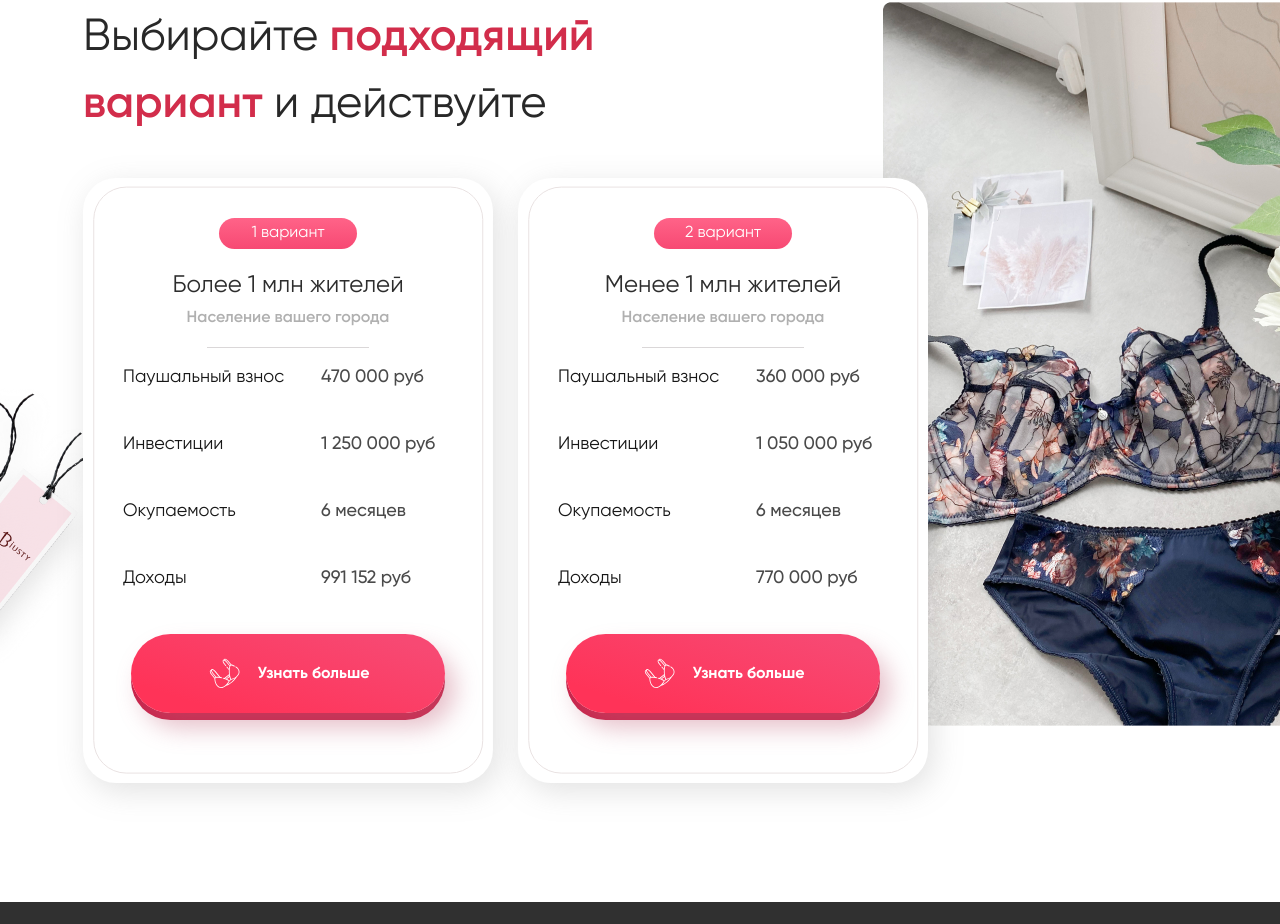
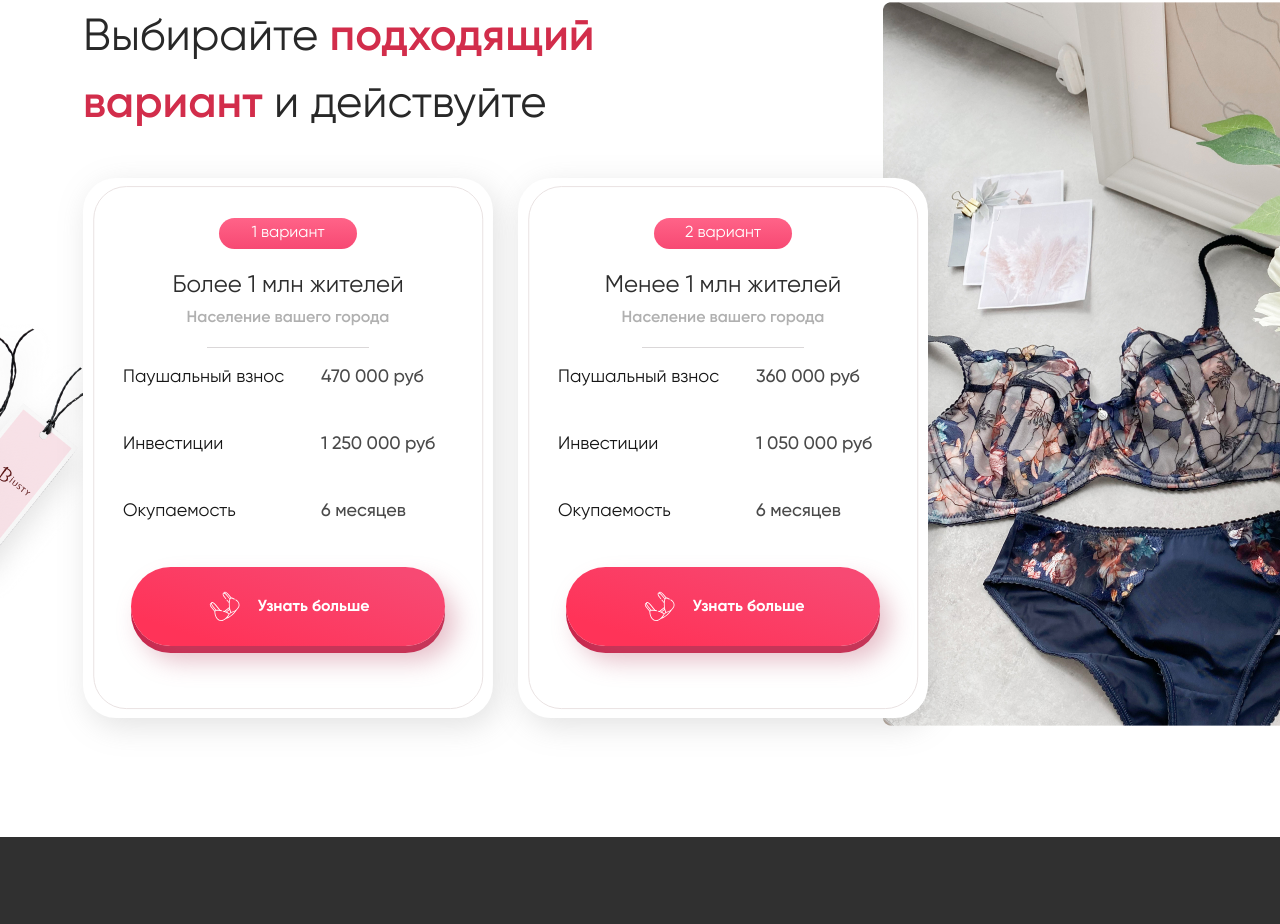
Before and after one commit to rnbelov96/biusty, a website built with webpack: page src/index.html in a window 1280 px wide. Shown: the part 8278-9202 px from the top of the page. Built offline with nearby package versions, Linux system fonts and the light colour scheme.

Commit message:
Убирает пункт "Доходы"

```diff
--- a/src/index.html
+++ b/src/index.html
@@ -1094,10 +1094,6 @@
                   <div class="formats__numbers-label">Окупаемость</div>
                   <div class="formats__numbers-digit">6 месяцев</div>
                 </div>
-                <div class="formats__numbers-row">
-                  <div class="formats__numbers-label">Доходы</div>
-                  <div class="formats__numbers-digit">991&nbsp;152 руб</div>
-                </div>
               </div>
               <button class="button button_formats js-options">
                 <img src="./img/icons/biust-icon.svg" />
@@ -1124,10 +1120,6 @@
                 <div class="formats__numbers-row">
                   <div class="formats__numbers-label">Окупаемость</div>
                   <div class="formats__numbers-digit">6 месяцев</div>
-                </div>
-                <div class="formats__numbers-row">
-                  <div class="formats__numbers-label">Доходы</div>
-                  <div class="formats__numbers-digit">770&nbsp;000 руб</div>
                 </div>
               </div>
               <button class="button button_formats js-options">
--- a/src/scss/components/_formats.scss
+++ b/src/scss/components/_formats.scss
@@ -90,7 +90,7 @@
   box-shadow: 5px 8px 30px rgba(140, 140, 140, 0.25);
   border-radius: 33px;
   width: 410px;
-  min-height: 605px;
+  min-height: 540px;
   padding-left: 40px;
   padding-right: 40px;
   padding-top: 40px;
```
